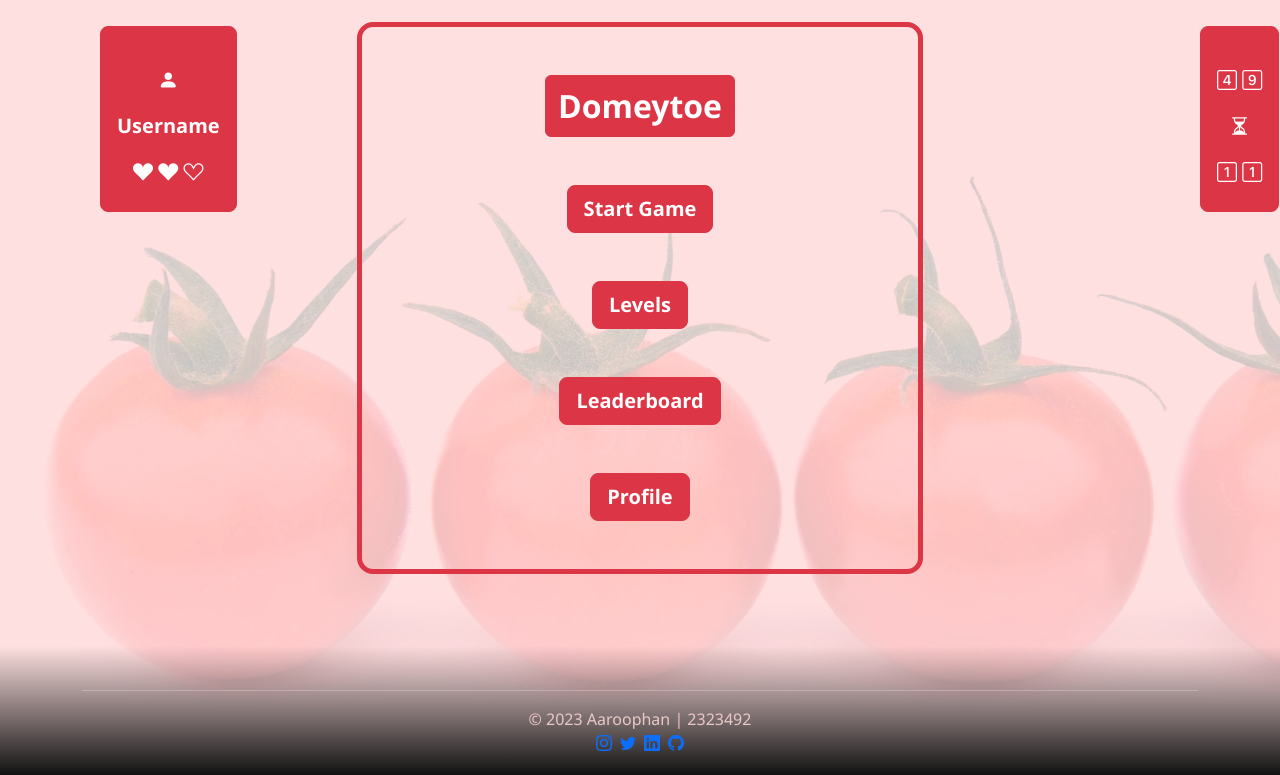
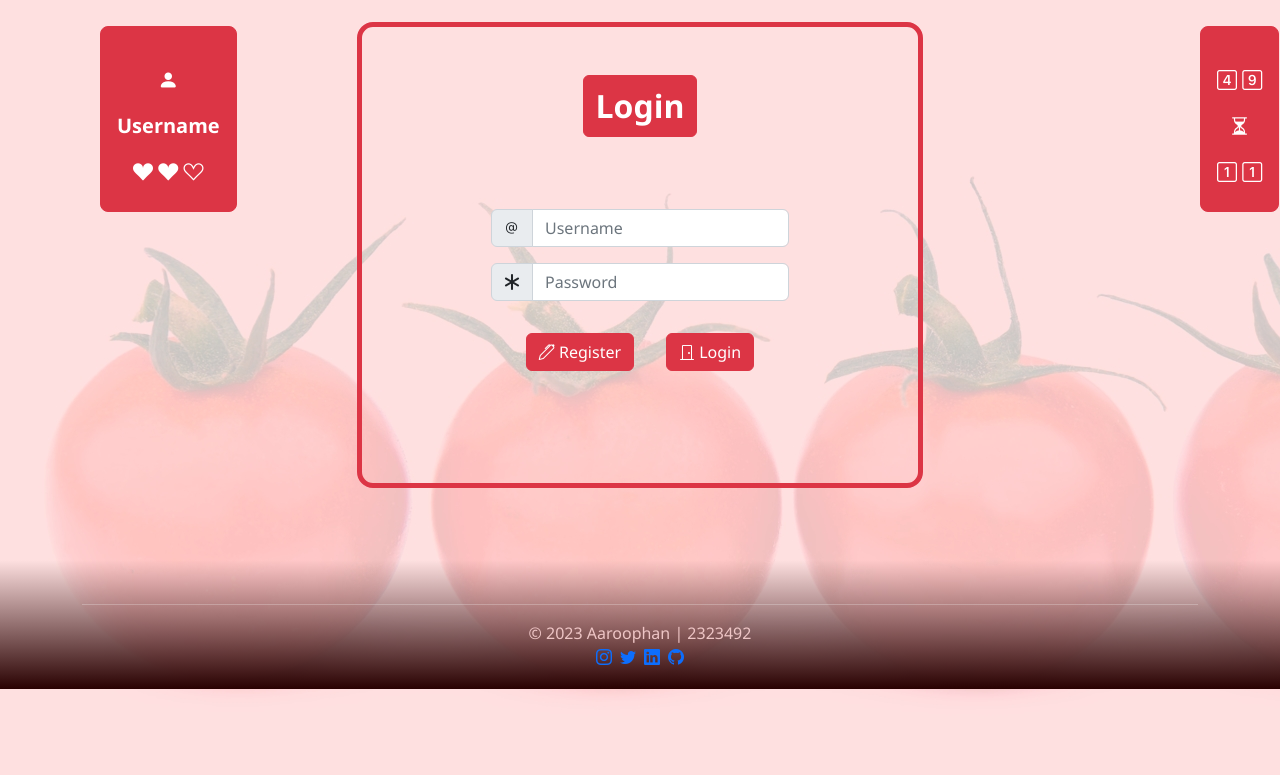
Before and after one commit to R-U-Fun/CIS-Domeytoe, a PHP site: page / in a window 1280 px wide. Shown: the part 74-849 px from the top of the page. After the commit the page ends 768 px from the top, so only its background shows below. Run offline with PHP 8.4, Linux system fonts and the light colour scheme; some libraries are stand-ins or nearby versions.

Commit message:
20231018_1136 - Login,Register UI Added

```diff
--- a/index.php
+++ b/index.php
@@ -29,7 +29,7 @@
             return(
                 <div class="card text-white" style={{ background: 'rgba(0, 0, 0, 0)', border: 'none',display: 'flex', justifyContent: 'center', alignItems: 'center'}}>
                     <a className="btn btn-danger m-4 fs-2 fw-bold">Game</a>
-                    <img src="https://images3.alphacoders.com/749/749833.jpg" class="card-img-top" alt="..." style={{objectFit: 'cover'}}/>
+                    <img src="https://www.sanfoh.com/uob/tomato/data/t09d17cc6dc32d7e422f624054an403.png" class="card-img-top" alt="..." style={{objectFit: 'cover'}}/>
                     <div class="card-body" style={{ background: 'rgba(0, 0, 0, 0)', border: 'none' }}>
                         <div class="input-group mb-3">
                             <span class="input-group-text" id="basic-addon1"><i class="bi bi-123"></i></span>
@@ -120,6 +120,19 @@
             );
         }
 
+        function HomeLinks(){
+            return(
+                <div>
+                    <a className="btn btn-danger m-4 fs-2 fw-bold">Domeytoe</a><br/>
+                    <button className="btn btn-danger btn-lg m-2 fw-bold" onClick={function Call(){ReactDOM.render(<StartGame/>, document.getElementById("Box"))}}>Start Game</button><br/>
+                    <button className="btn btn-danger btn-lg m-2 fw-bold" onClick={function Call(){ReactDOM.render(<Level/>, document.getElementById("Box"))}}>Levels</button><br/>
+                    <button className="btn btn-danger btn-lg m-2 fw-bold" onClick={function Call(){ReactDOM.render(<Leaderboard />, document.getElementById("Box"))}}>Leaderboard</button><br/>
+                    <button className="btn btn-danger btn-lg m-2 fw-bold" onClick={function Call(){ReactDOM.render(<UserProfile Username="Aaroophan" Best1={1} Best2={2} Played={10} Won={8} />, document.getElementById("Box"))}}>Profile</button><br/>
+                    <button className="btn btn-danger btn-lg m-2 fw-bold" onClick={function Call(){ReactDOM.render(<Login />, document.getElementById("Box"))}}>Logout</button><br/>
+                </div>
+            );
+        }
+
         function HomePage(){
             return(
                 <div>
@@ -127,11 +140,7 @@
                         <div className="row gx-3 text-center justify-content-center">
                             <div className="col-sm-4 col-md-4 col-lg-6 rounded-4 border border-danger border-5">
                                 <div className="card my-4 text-white" style={{ background: 'rgba(0, 0, 0, 0)', border: 'none',display: 'flex', justifyContent: 'center', alignItems: 'center'}} id="Box">
-                                    <a className="btn btn-danger m-4 fs-2 fw-bold">Domeytoe</a>
-                                    <button className="btn btn-danger btn-lg m-4 fw-bold" onClick={function Call(){ReactDOM.render(<StartGame/>, document.getElementById("Box"))}}>Start Game</button>
-                                    <button className="btn btn-danger btn-lg m-4 fw-bold" onClick={function Call(){ReactDOM.render(<Level/>, document.getElementById("Box"))}}>Levels</button>
-                                    <button className="btn btn-danger btn-lg m-4 fw-bold" onClick={function Call(){ReactDOM.render(<Leaderboard />, document.getElementById("Box"))}}>Leaderboard</button>
-                                    <button className="btn btn-danger btn-lg m-4 fw-bold" onClick={function Call(){ReactDOM.render(<UserProfile Username="Aaroophan" Best1={1} Best2={2} Played={10} Won={8} />, document.getElementById("Box"))}}>Profile</button>
+                                    <Login/>
                                 </div>
                             </div>
                         </div>
@@ -142,6 +151,49 @@
         function HomePageCall(){
             ReactDOM.render(<HomePage/> , document.getElementById("AppHere"));
             return null;
+        }
+
+        function Register(){
+            return(
+                <div>
+                    <a className="btn btn-danger m-4 fs-2 fw-bold">Login</a>
+                    <br/><br/><br/>
+                    <div class="input-group mb-3">
+                        <span class="input-group-text" id="basic-addon1"><i class="bi bi-at"></i></span>
+                        <input type="text" class="form-control" placeholder="Username" aria-label="Username" aria-describedby="basic-addon1"/>
+                    </div>
+                    <div class="input-group mb-3">
+                        <span class="input-group-text" id="basic-addon1"><i class="bi bi-asterisk"></i></span>
+                        <input type="password" class="form-control" placeholder="Password" aria-label="Password" aria-describedby="basic-addon1"/>
+                    </div>
+                    <div class="input-group mb-3">
+                        <span class="input-group-text" id="basic-addon1"><i class="bi bi-asterisk"></i></span>
+                        <input type="password" class="form-control" placeholder="Confirm Password" aria-label="ConfirmPassword" aria-describedby="basic-addon1"/>
+                    </div>
+                    <button type="button" class="btn btn-danger m-3" onClick={function Call(){ReactDOM.render(<Login/>, document.getElementById("Box"))}}><i class="bi bi-door-closed"></i> Register</button>
+                    <br/><br/><br/><br/>
+                </div>
+            );
+        }
+
+        function Login(){
+            return(
+                <div>
+                    <a className="btn btn-danger m-4 fs-2 fw-bold">Login</a>
+                    <br/><br/><br/>
+                    <div class="input-group mb-3">
+                        <span class="input-group-text" id="basic-addon1"><i class="bi bi-at"></i></span>
+                        <input type="text" class="form-control" placeholder="Username" aria-label="Username" aria-describedby="basic-addon1"/>
+                    </div>
+                    <div class="input-group mb-3">
+                        <span class="input-group-text" id="basic-addon1"><i class="bi bi-asterisk"></i></span>
+                        <input type="password" class="form-control" placeholder="Password" aria-label="Password" aria-describedby="basic-addon1"/>
+                    </div>
+                    <button type="button" class="btn btn-danger m-3" onClick={function Call(){ReactDOM.render(<Register/>, document.getElementById("Box"))}}><i class="bi bi-pen"></i> Register</button>
+                    <button type="button" class="btn btn-danger m-3" onClick={function Call(){ReactDOM.render(<HomeLinks/>, document.getElementById("Box"))}}><i class="bi bi-door-closed"></i> Login</button>
+                    <br/><br/><br/><br/>
+                </div>
+            );
         }
 
         ReactDOM.render(<HomePageCall/> , document.getElementById("AppHere"));
@@ -205,27 +257,6 @@
         }
         ReactDOM.render(<Timer /> , document.getElementById("TimerHere"));
 
-        function Elapsed(){
-            let H1 = true;
-            let H2 = true;
-            let H3 = false;
-            return(
-            <div className="container-fluids" >
-                <a className="btn btn-danger btn-lg" style={{ position: 'absolute', top: '400px', left: '1200px'}}>
-                    &nbsp;&nbsp;&nbsp;
-                    <p className="fw-bold"><i class="bi bi-hourglass-split"></i></p>
-                    <p className="fw-bold">Elapsed</p>
-                    <p className="fw-bold">
-                        <i class="bi bi-1-square"></i>
-                        &nbsp;
-                        <i class="bi bi-1-square"></i>
-                    </p>
-                </a>
-            </div>
-            );
-        }
-        //ReactDOM.render(<Elapsed /> , document.getElementById("ElapsedHere"));
-
         function Header(){
             return(
             <div className="container-fluids">
@@ -242,7 +273,7 @@
 
         function Footer(){
             return(
-                <footer className="footer text-light py-1 bottom" style={{ background: 'linear-gradient(to bottom, transparent 0%, #111111 100%)' }}>
+                <footer className="footer text-light py-1 bottom" style={{ background: 'linear-gradient(to bottom, transparent 0%, #290101 100%)' }}>
                     <div className="container">
                         <br/><hr />
                         <div className="text-center">
```
